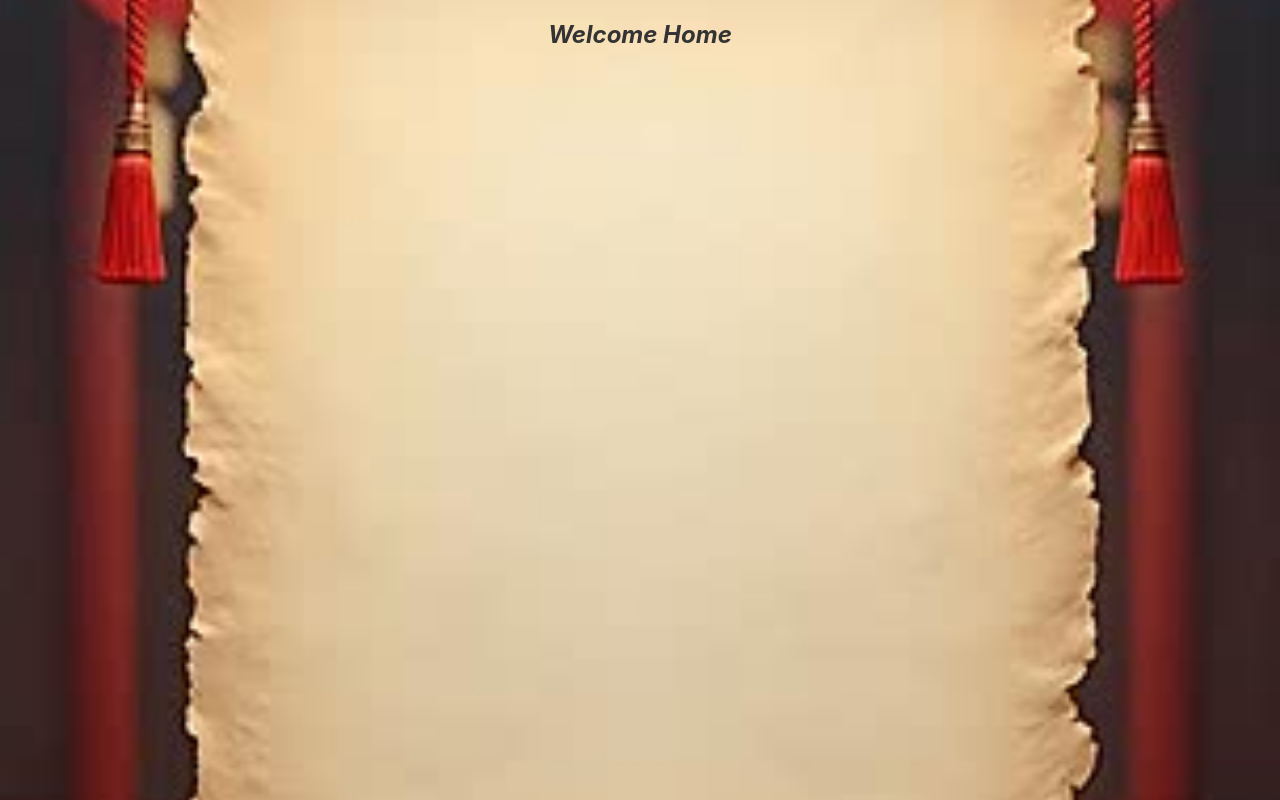
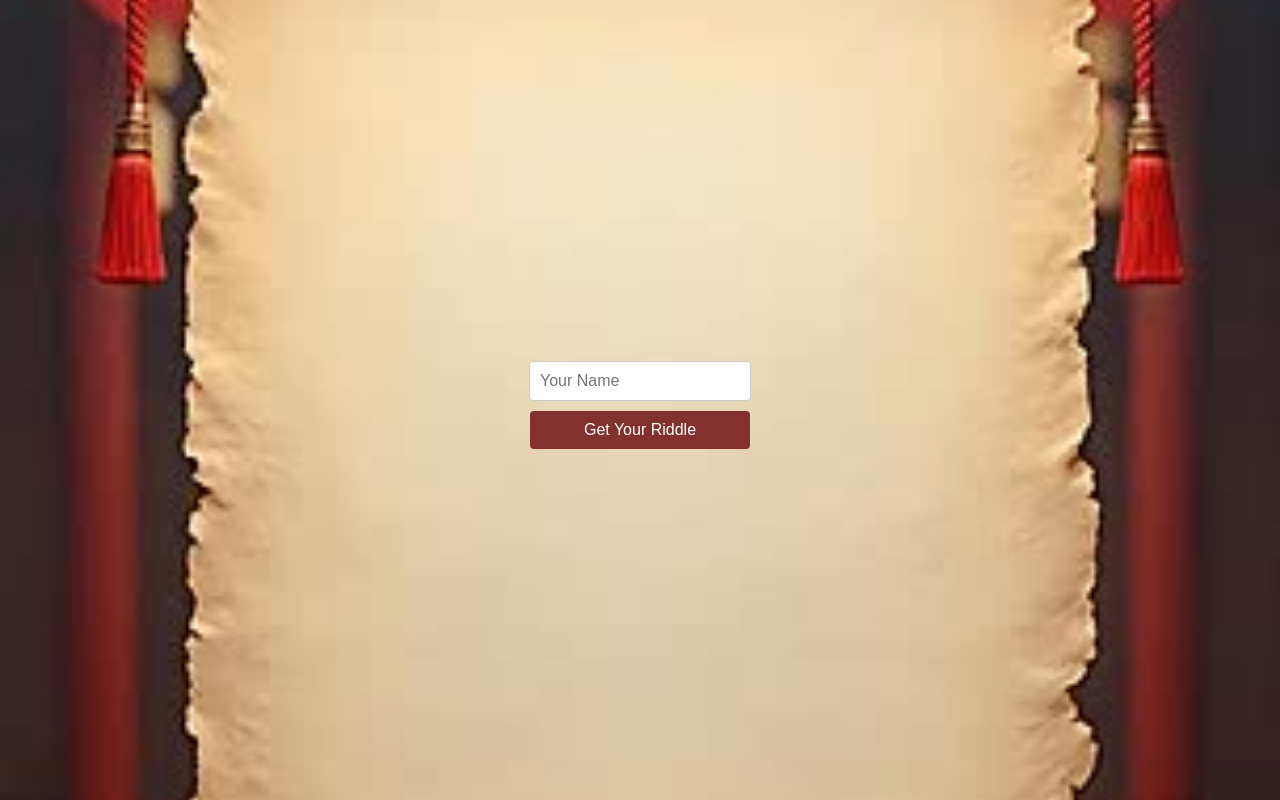
Before and after one commit to Krishna-2000/thanks-app, a React (Create React App) app: page / in a window 1280 px wide. Built offline with nearby package versions, Linux system fonts and the light colour scheme.

Commit message:
path correction

```diff
--- a/src/App.js
+++ b/src/App.js
@@ -11,10 +11,10 @@ function App() {
     // <FadeTransition trigger={location.pathname}>
     <div className="App">
       <Routes>
-        <Route path="/" element={<h2>Welcome Home</h2>} />
+        {/* <Route path="/" element={<h2>Welcome Home</h2>} />
         <Route path="/about" element={<h2>About Page</h2>} />
-        <Route path="/contact" element={<h2>Contact Page</h2>} />
-        <Route path="/start" element={<Start/>}/>
+        <Route path="/contact" element={<h2>Contact Page</h2>} /> */}
+        <Route path="/" element={<Start/>}/>
         <Route path="/game" element={<Game/>}/>
         <Route path="/message" element={<Message/>}/>
       </Routes>
```
